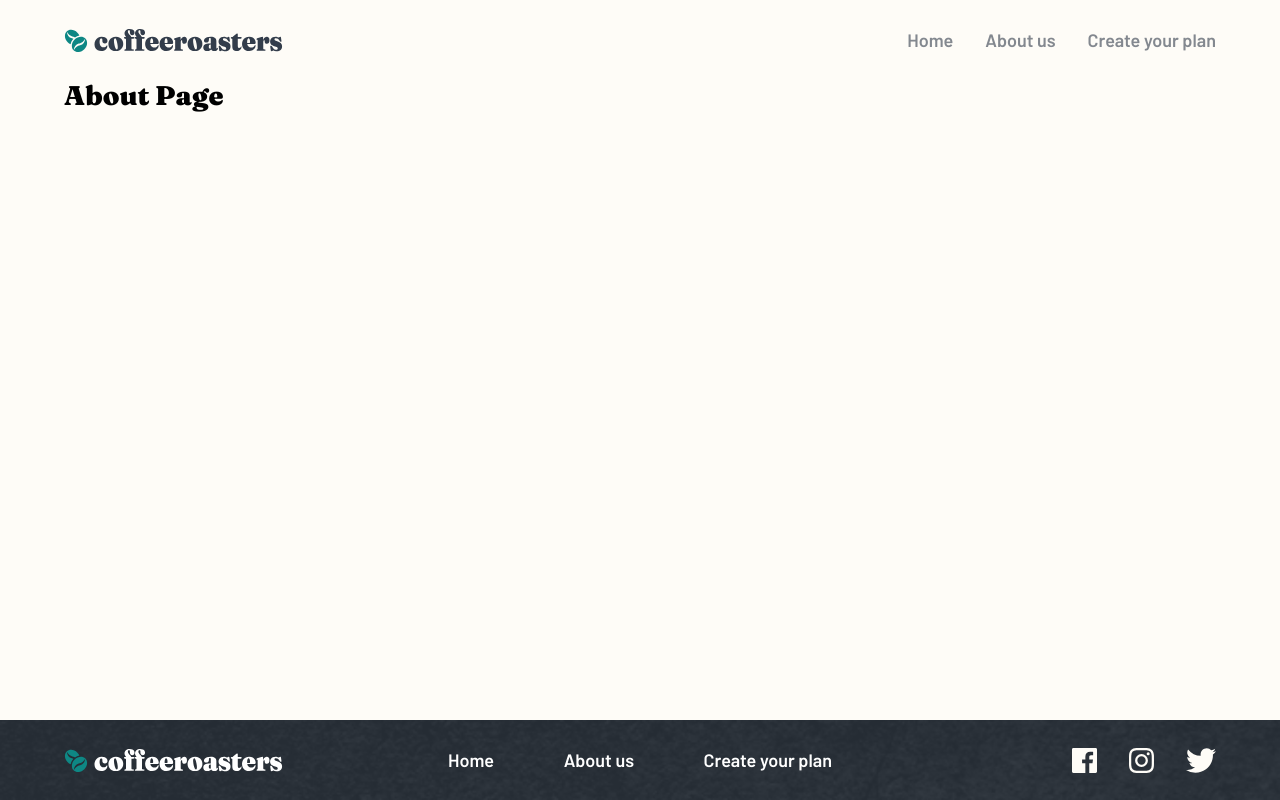
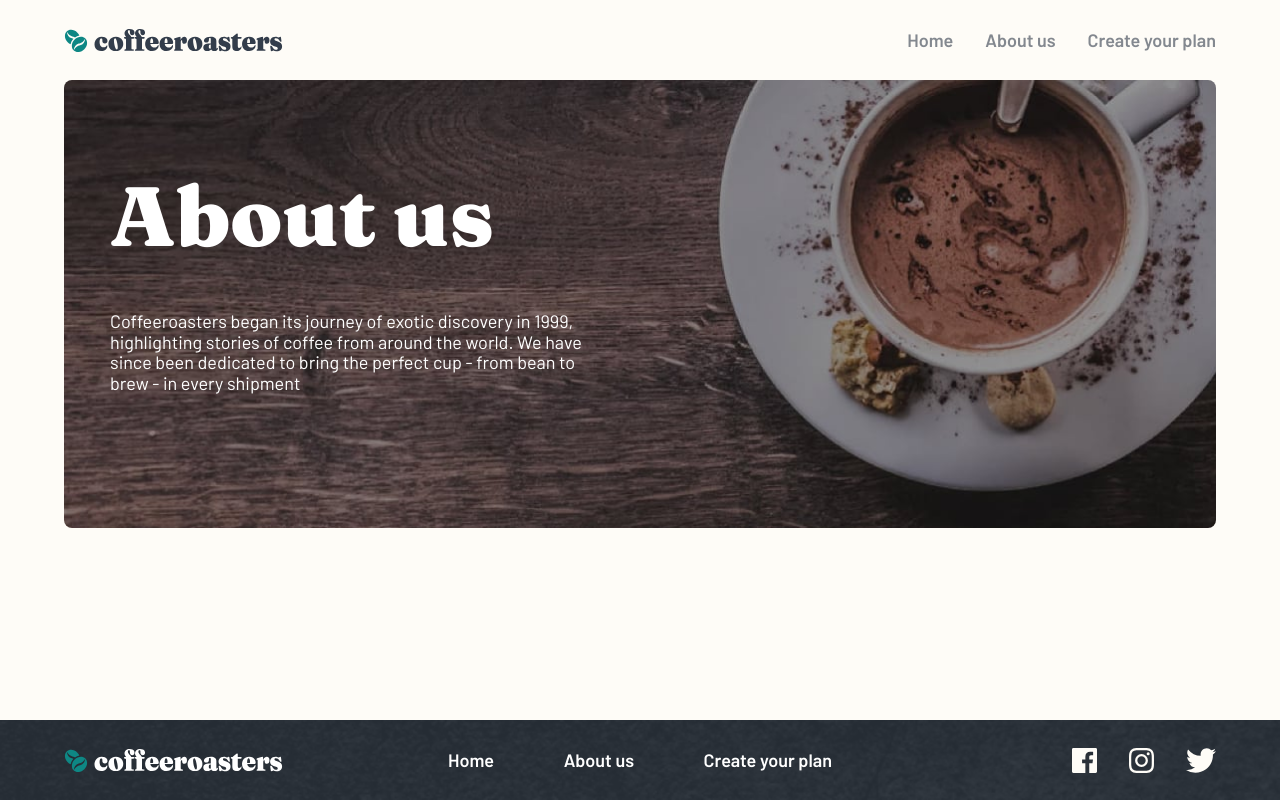
Before and after one commit to itsninam/coffee, a React (Create React App) app: page /about in a window 1280 px wide. Built offline with nearby package versions, Linux system fonts and the light colour scheme.

Commit message:
dynamically render hero section

```diff
--- a/src/App.js
+++ b/src/App.js
@@ -5,6 +5,7 @@ import { useState } from "react";
 
 //components
 import data from "./collectionsData";
+import banner from "./bannerInfo";
 import Header from "./pages/Header";
 import Footer from "./pages/Footer";
 import Home from "./pages/home/Home";
@@ -14,6 +15,7 @@ import { Routes, Route } from "react-router-dom";
 
 const App = () => {
   const [coffees, setCoffees] = useState(data);
+  const { home, about, plan } = banner;
 
   return (
     <>
@@ -23,9 +25,29 @@ const App = () => {
       <main>
         <div className="wrapper">
           <Routes>
-            <Route path="/" element={<Home coffees={coffees} />} />
-            <Route path="/about" element={<About />} />
-            <Route path="/plan" element={<CreatePlan />} />
+            <Route
+              path="/"
+              element={
+                <Home
+                  coffees={coffees}
+                  title={home.title}
+                  description={home.description}
+                />
+              }
+            />
+            <Route
+              path="/about"
+              element={
+                <About title={about.title} description={about.description} />
+              }
+            />
+            <Route
+              path="/plan"
+              element={
+                <CreatePlan title={plan.title} description={plan.description} />
+              }
+            />
+            //TODO - create error page component
           </Routes>
         </div>
       </main>
--- /dev/null
+++ b/src/bannerInfo.js
@@ -0,0 +1,20 @@
+const bannerInfo = {
+  home: {
+    title: "Great coffee made simple.",
+    description:
+      "Start your mornings with the world’s best coffees. Try our expertly curated artisan coffees from our best roasters delivered directly to your door, at your schedule.",
+    button: "Create plan",
+  },
+  about: {
+    title: "About us",
+    description:
+      "Coffeeroasters began its journey of exotic discovery in 1999, highlighting stories of coffee from around the world. We have since been dedicated to bring the perfect cup - from bean to brew - in every shipment",
+  },
+  plan: {
+    title: "Create a plan",
+    description:
+      "Build a subscription plan that best fits your needs. We offer an assortment of the best artisan coffees from around the globe delivered fresh to your door",
+  },
+};
+
+export default bannerInfo;
--- a/src/pages/Footer.js
+++ b/src/pages/Footer.js
@@ -16,10 +16,10 @@ const Footer = () => {
               <a href="#home">Home</a>
             </li>
             <li>
-              <a href="about">About us</a>
+              <a href="#about">About us</a>
             </li>
             <li>
-              <a href="plan">Create your plan</a>
+              <a href="#plan">Create your plan</a>
             </li>
           </ul>
         </nav>
--- a/src/pages/about/About.js
+++ b/src/pages/about/About.js
@@ -1,5 +1,13 @@
-const About = () => {
-  return <h2>About Page</h2>;
+import Hero from "../home/Hero";
+
+const About = ({ title, description }) => {
+  const isAbout = true;
+
+  return (
+    <>
+      <Hero title={title} description={description} isAbout={isAbout} />
+    </>
+  );
 };
 
 export default About;
--- a/src/pages/createPlan/CreatePlan.js
+++ b/src/pages/createPlan/CreatePlan.js
@@ -1,5 +1,13 @@
-const CreatePlan = () => {
-  return <h2>Create Plan page</h2>;
+import Hero from "../home/Hero";
+
+const CreatePlan = ({ title, description }) => {
+  const isPlan = true;
+
+  return (
+    <>
+      <Hero title={title} description={description} isPlan={isPlan} />
+    </>
+  );
 };
 
 export default CreatePlan;
--- a/src/pages/home/Hero.js
+++ b/src/pages/home/Hero.js
@@ -1,16 +1,20 @@
-const Hero = () => {
+const Hero = ({ description, isAbout, isPlan, isHome, title }) => {
   return (
-    <section className="hero-section">
+    <section
+      className={
+        (isAbout && "hero-section-main hero-section-about") ||
+        (isPlan && "hero-section-main hero-section-plan") ||
+        (isHome && "hero-section-main")
+      }
+    >
       <div className="hero-content">
-        <h1 className="hero-title">Great coffee made simple.</h1>
-        <p className="hero-text">
-          Start your mornings with the world’s best coffees. Try our expertly
-          curated artisan coffees from our best roasters delivered directly to
-          your door, at your schedule.
-        </p>
-        <a href="#plan" className="button">
-          Create your plan
-        </a>
+        <h1 className="hero-title">{title}</h1>
+        <p className="hero-text">{description}</p>
+        {!isAbout && !isPlan && (
+          <a href="#plan" className="button">
+            Create your plan
+          </a>
+        )}
       </div>
     </section>
   );
--- a/src/pages/home/Home.js
+++ b/src/pages/home/Home.js
@@ -1,10 +1,12 @@
 import Hero from "./Hero";
 import Collections from "./Collections";
 
-const Home = ({ coffees }) => {
+const Home = ({ coffees, setTitle, title, description }) => {
+  const isHome = true;
+
   return (
     <>
-      <Hero />
+      <Hero isHome={isHome} title={title} description={description} />
       <Collections coffees={coffees} />
     </>
   );
--- a/src/styles/sections/_hero.scss
+++ b/src/styles/sections/_hero.scss
@@ -1,4 +1,4 @@
-.hero-section {
+.hero-section-main {
   background-image: url("../../assets/home/desktop/image-hero-coffeepress.jpg");
   background-repeat: no-repeat;
   background-size: cover;
@@ -19,4 +19,18 @@
       width: 80%;
     }
   }
+
+
 }
+
+.hero-section-about {
+  background-image: url("../../assets/about/desktop/image-hero-whitecup.jpg");
+  background-position: top left;
+  height: 56vh;
+}
+
+.hero-section-plan {
+  background-image: url("../../assets/plan/desktop/image-hero-blackcup.jpg");
+  background-position: top left;
+  height: 56vh;
+}
```
